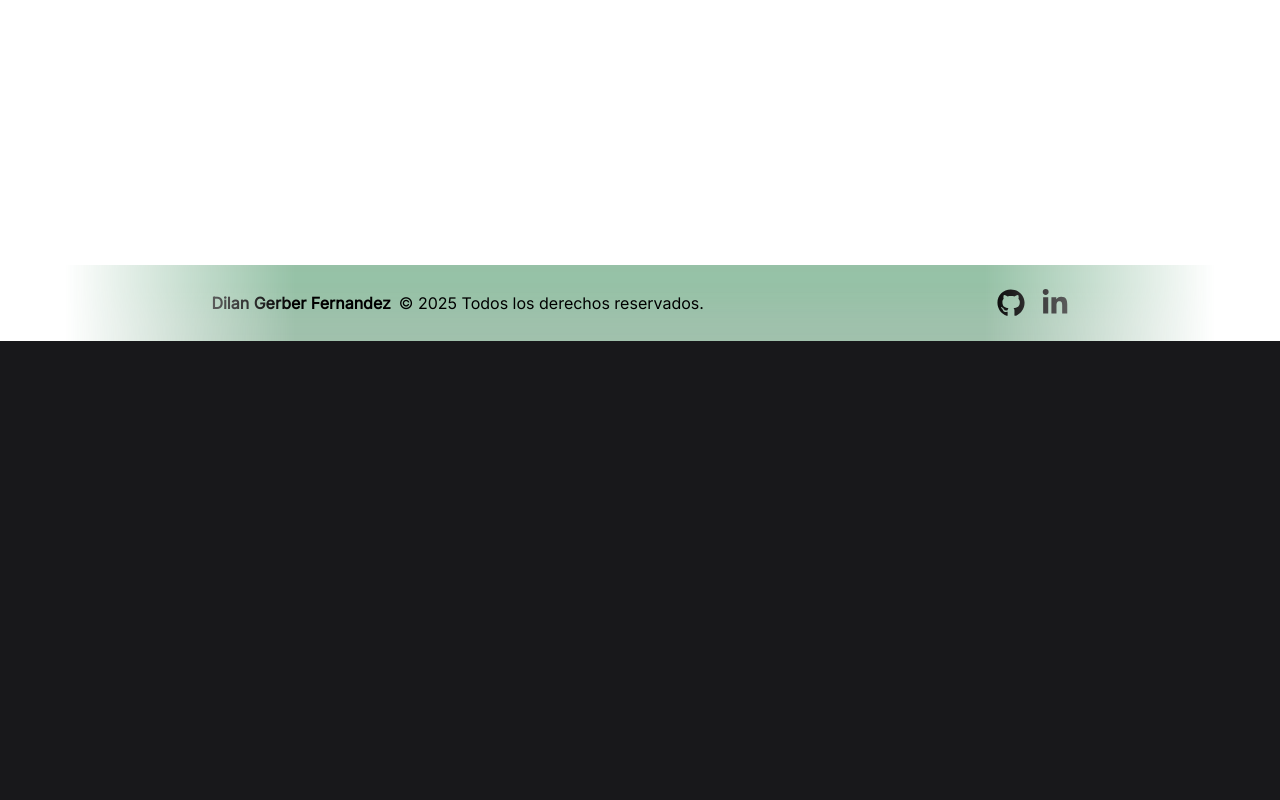
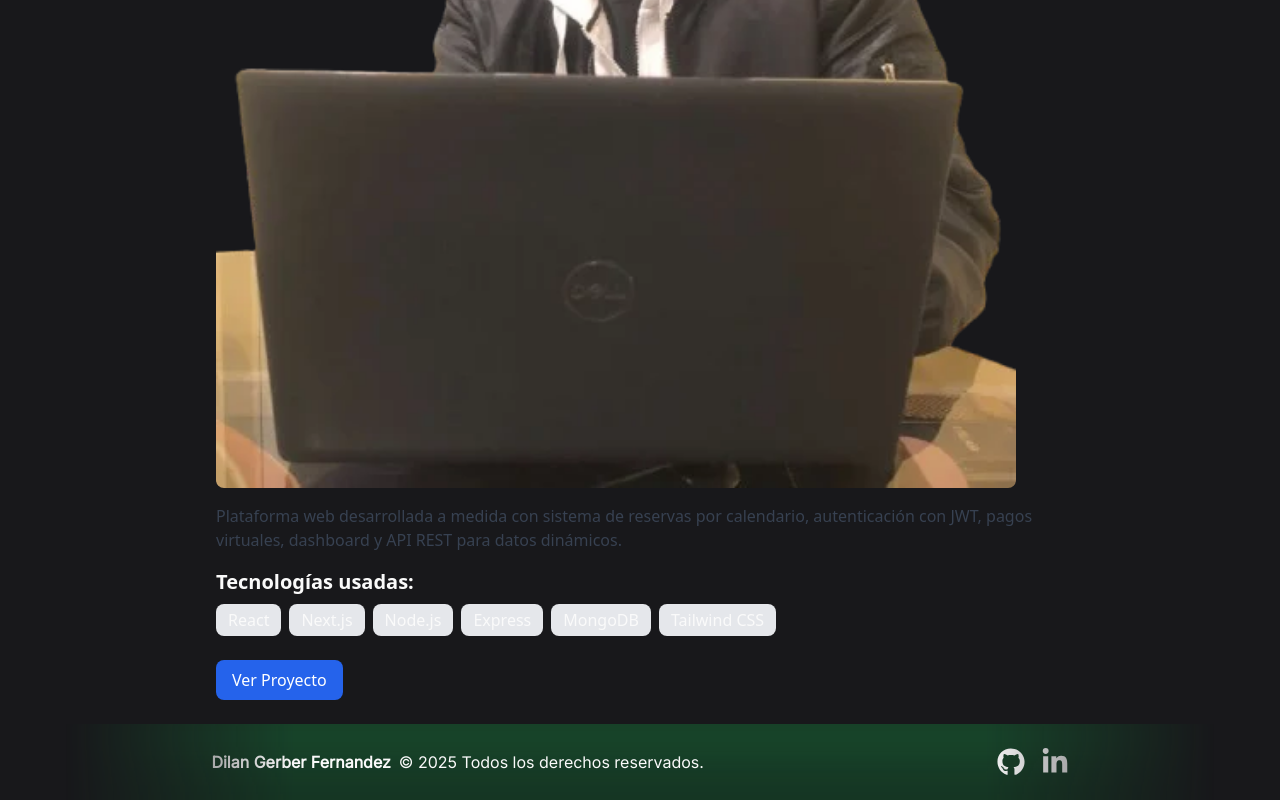
Before and after one commit to DilanGerber/portfolio-dilan, a Next.js app: page /projects/cowork-victoria in a window 1280 px wide. Before the commit this address had no page. Shown: the part 535-1335 px from the top of the page. Before the commit the page ends 876 px from the top, so only its background shows below. Built offline with nearby package versions, Linux system fonts and the light colour scheme.

Commit message:
rutas dinamicas slug

```diff
--- /dev/null
+++ b/src/app/projects/[slug]/page.jsx
@@ -0,0 +1,111 @@
+import { notFound } from "next/navigation";
+import Image from "next/image";
+import Link from "next/link";
+
+const projects = [
+    {
+      id: 1,
+      title: "Cowork Victoria",
+      slug: "cowork-victoria",
+      description: "Plataforma web desarrollada a medida con sistema de reservas por calendario,  autenticación con JWT, pagos virtuales, dashboard y API REST para datos dinámicos.",
+      image: "/assets/Dilan-Gerber-image.webp",
+      tecnologies: [
+        // "JavaScript",
+        "React",
+        "Next.js",
+        "Node.js",
+        "Express",
+        "MongoDB",
+        "Tailwind CSS"
+      ],
+      link: "/",
+      urlProject: "https://coworkvictoria.com/"
+    },
+    {
+      id: 2,
+      title: "Vida Verde",
+      slug: "vida-verde",
+      description: "Web para un emprendimiento ecológico en Bolivia, enfocado en reforestación y productos biodegradables. Diseñé la UI/UX, animaciones y sliders personalizados.",
+      image: "/assets/Dilan-Gerber-image.webp",
+      tecnologies: [
+        // "JavaScript",
+        "React",
+        "Next.js",
+        "Tailwind CSS",
+        "Framer Motion"
+      ],
+      link: "/",
+      urlProject: "https://vida-verde-bolivia.vercel.app/"
+    },
+    {
+      id: 3,
+      title: "Room",
+      slug: "room",
+      description: "Página web inmobiliaria desarrollada en equipo, con API REST para reseñas, usuarios y departamentos. Incluye autenticación, pagos, filtros y un dashboard para administración.",
+      image: "/assets/Dilan-Gerber-image.webp",
+      tecnologies: [
+        // "JavaScript",
+        "React",
+        "Firebase",
+        "Node.js",
+        "Express",
+        "MongoDB",
+        "Tailwind CSS"
+      ],
+      link: "/",
+      urlProject: "https://coworkvictoria.com/"
+    },
+    {
+      id: 4,
+      title: "Mi Otro Proyecto",
+      slug: "my-project",
+      description: "Sistema de Reservas con pasarela de pagos, metodos de verificación de disponibilidad de fechas y horarios, autentificación de usuarios, dashboard para administración.",
+      image: "/assets/Dilan-Gerber-image.webp",
+      tecnologies: [
+        "Python"
+      ],
+      link: "/",
+      urlProject: "https://coworkvictoria.com/"
+    },
+];
+
+// 🚀 **Generar rutas estáticas en tiempo de build**
+export async function generateStaticParams() {
+    return projects.map((project) => ({
+      slug: project.slug,
+    }));
+  }
+
+  // 🌟 **Página dinámica de cada proyecto**
+  export default function ProjectDetail({ params }) {
+    const project = projects.find((p) => p.slug === params.slug);
+
+    if (!project) return notFound(); // Muestra 404 si no se encuentra el proyecto
+
+    return (
+      <div className="max-w-4xl mx-auto p-6">
+        <Link href="/projects" className="text-blue-500">← Volver</Link>
+        <h1 className="text-3xl font-bold mt-4">{project.title}</h1>
+        <Image src={project.image} alt={project.title} width={800} height={450} className="rounded-lg my-4" />
+        <p className="text-gray-700">{project.description}</p>
+
+        <h3 className="text-xl font-semibold mt-4">Tecnologías usadas:</h3>
+        <ul className="flex flex-wrap gap-2 mt-2">
+          {project.tecnologies.map((tech) => (
+            <li key={tech} className="bg-gray-200 px-3 py-1 rounded-lg">{tech}</li>
+          ))}
+        </ul>
+
+        {project.urlProject && (
+          <a
+            href={project.urlProject}
+            target="_blank"
+            rel="noopener noreferrer"
+            className="mt-6 inline-block bg-blue-600 text-white px-4 py-2 rounded-lg"
+          >
+            Ver Proyecto
+          </a>
+        )}
+      </div>
+    );
+  }
--- a/src/components/home/projects/Projects.jsx
+++ b/src/components/home/projects/Projects.jsx
@@ -6,6 +6,7 @@ const projectData = [
   {
     id: 1,
     title: "Cowork Victoria",
+    slug: "cowork-victoria",
     description: "Plataforma web desarrollada a medida con sistema de reservas por calendario,  autenticación con JWT, pagos virtuales, dashboard y API REST para datos dinámicos.",
     image: "/assets/Dilan-Gerber-image.webp",
     tecnologies: [
@@ -17,12 +18,13 @@ const projectData = [
       "MongoDB",
       "Tailwind CSS"
     ],
-    link: "/",
+    link: "/projects/cowork-victoria",
     urlProject: "https://coworkvictoria.com/"
   },
   {
     id: 2,
     title: "Vida Verde",
+    slug: "vida-verde",
     description: "Web para un emprendimiento ecológico en Bolivia, enfocado en reforestación y productos biodegradables. Diseñé la UI/UX, animaciones y sliders personalizados.",
     image: "/assets/Dilan-Gerber-image.webp",
     tecnologies: [
@@ -32,12 +34,13 @@ const projectData = [
       "Tailwind CSS",
       "Framer Motion"
     ],
-    link: "/",
-    urlProject: "https://coworkvictoria.com/"
+    link: "/projects/vida-verde",
+    urlProject: "https://vida-verde-bolivia.vercel.app"
   },
   {
     id: 3,
     title: "Room",
+    slug: "room",
     description: "Página web inmobiliaria desarrollada en equipo, con API REST para reseñas, usuarios y departamentos. Incluye autenticación, pagos, filtros y un dashboard para administración.",
     image: "/assets/Dilan-Gerber-image.webp",
     tecnologies: [
@@ -49,18 +52,19 @@ const projectData = [
       "MongoDB",
       "Tailwind CSS"
     ],
-    link: "/",
+    link: "/projects/room",
     urlProject: "https://coworkvictoria.com/"
   },
   {
     id: 4,
     title: "Mi Otro Proyecto",
+    slug: "my-project",
     description: "Sistema de Reservas con pasarela de pagos, metodos de verificación de disponibilidad de fechas y horarios, autentificación de usuarios, dashboard para administración.",
     image: "/assets/Dilan-Gerber-image.webp",
     tecnologies: [
       "Python"
     ],
-    link: "/",
+    link: "/projects/my-project",
     urlProject: "https://coworkvictoria.com/"
   },
 ];
```
